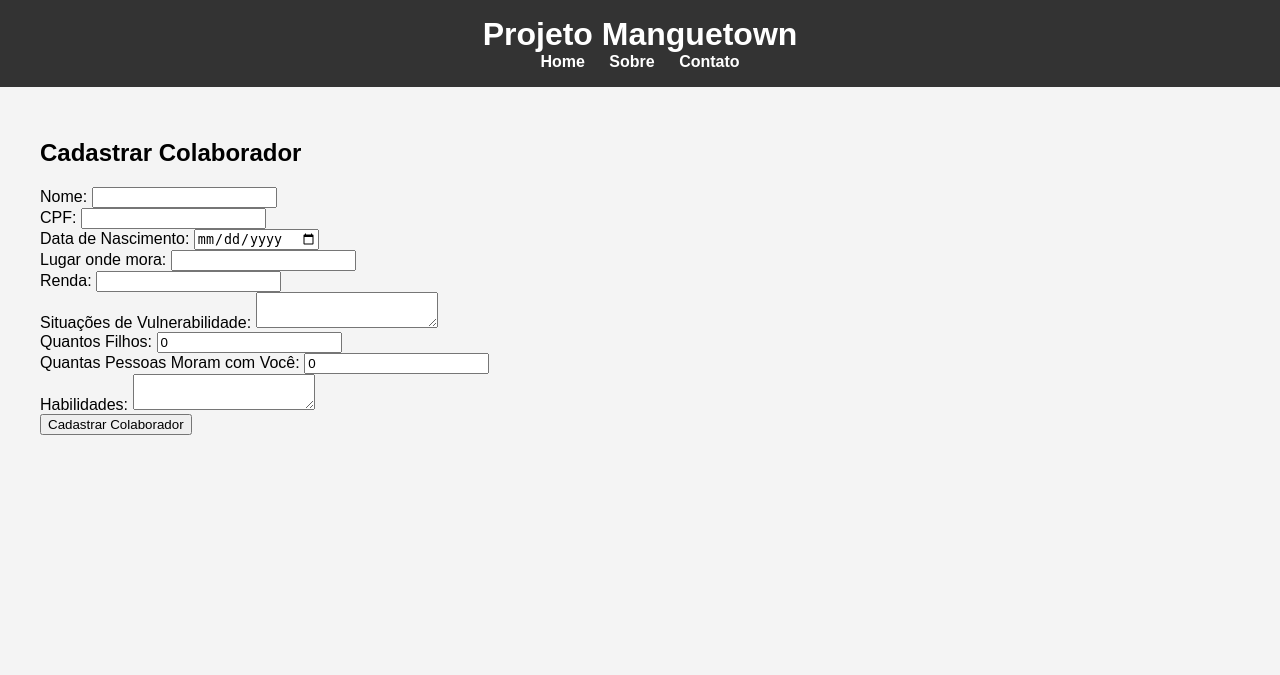
After one commit to rodsouzab/ProjetoManguetown, a Django app: page /cadastrar_colaborador/ in a window 1280 px wide. The commit adds this page. Shown: the top 675 px of the page. Run offline with Django 5.2, Linux system fonts and the light colour scheme.

Commit message:
[Add] Páginas e funcionalidades para listar e cadastrar novos colaboradores.

```diff
--- a/app/models.py
+++ b/app/models.py
@@ -8,11 +8,9 @@ class Colaborador(models.Model):
     data_nascimento = models.DateField(null=True, blank=True)
     lugar_onde_mora = models.CharField(max_length=255)
     renda = models.DecimalField(max_digits=10, decimal_places=2)
-
     situacoes_de_vulnerabilidade = models.TextField(blank=True, null=True)
-
-    quantos_filhos = models.PositiveIntegerField()
-    quantas_pessoas_moram_com_voce = models.PositiveIntegerField()
+    quantos_filhos = models.PositiveIntegerField(default=0)
+    quantas_pessoas_moram_com_voce = models.PositiveIntegerField(default=0)
     habilidades = models.TextField()
 
     def __str__(self):
--- /dev/null
+++ b/app/templates/cadastrar_colaborador.html
@@ -0,0 +1,64 @@
+{% extends 'base.html' %}
+
+{% block title %}
+    Cadastrar Colaborador
+{% endblock %}
+
+{% block content %}
+<h2>Cadastrar Colaborador</h2>
+<form method="POST">
+  {% csrf_token %}
+
+  <label for="nome">Nome:</label>
+  <input type="text" id="nome" name="nome" required /><br />
+
+  <label for="cpf">CPF:</label>
+  <input type="text" name="cpf" id="cpf" maxlength="14" required /><br />
+
+  <label for="data_nascimento">Data de Nascimento:</label>
+  <input type="date" name="data_nascimento" id="data_nascimento" /><br />
+
+  <label for="lugar_onde_mora">Lugar onde mora:</label>
+  <input
+    type="text"
+    name="lugar_onde_mora"
+    id="lugar_onde_mora"
+    maxlength="255"
+    required
+  /><br />
+
+  <label for="renda">Renda:</label>
+  <input type="number" name="renda" id="renda" step="0.01" required /><br />
+
+  <label for="situacoes_de_vulnerabilidade">Situações de Vulnerabilidade:</label>
+  <textarea
+    name="situacoes_de_vulnerabilidade"
+    id="situacoes_de_vulnerabilidade"
+  ></textarea><br />
+
+  <label for="quantos_filhos">Quantos Filhos:</label>
+  <input
+    type="number"
+    name="quantos_filhos"
+    id="quantos_filhos"
+    value="0"
+    min="0"
+    required
+  /><br />
+
+  <label for="quantas_pessoas_moram_com_voce">Quantas Pessoas Moram com Você:</label>
+  <input
+    type="number"
+    name="quantas_pessoas_moram_com_voce"
+    id="quantas_pessoas_moram_com_voce"
+    value="0"
+    min="0"
+    required
+  /><br />
+
+  <label for="habilidades">Habilidades:</label>
+  <textarea name="habilidades" id="habilidades"></textarea><br />
+
+  <button type="submit">Cadastrar Colaborador</button>
+</form>
+{% endblock %}
--- a/app/templates/dashboard.html
+++ b/app/templates/dashboard.html
@@ -9,7 +9,7 @@
     <p>Escolha a gestão que deseja acessar:</p>
 
     <ul>
-        <li><a href="{% url 'manguetown:gestao_colaboradoras' %}">Gestão de Colaboradoras</a></li>
+        <li><a href="{% url 'manguetown:gestao_colaboradores' %}">Gestão de Colaboradoras</a></li>
         <li>Gestão de Parceiros</li>
         <li>Gestão de Doadores</li>
     </ul>
--- a/app/urls.py
+++ b/app/urls.py
@@ -11,5 +11,6 @@ urlpatterns = [
     path('sobre/', views.sobre, name='sobre'),
     path('contato/', views.contato, name='contato'),
     path('dashboard/', views.dashboard, name='dashboard'),
-    path('gestao_colaboradoras/', views.gestao_colaboradoras, name='gestao_colaboradoras'),
+    path('gestao_colaboradores/', views.gestao_colaboradores, name='gestao_colaboradores'),
+    path('cadastrar_colaborador/', views.cadastrar_colaborador, name='cadastrar_colaborador'),
 ]
--- a/app/views.py
+++ b/app/views.py
@@ -1,5 +1,7 @@
-from django.shortcuts import render
+from django.shortcuts import render, redirect
 from django.contrib.auth import views as auth_views
+from .models import Colaborador
+
 
 # Create your views here.
 
@@ -15,8 +17,41 @@ def contato(request):
 def dashboard(request):
     return render(request, 'dashboard.html')
 
-def gestao_colaboradoras(request):
-    return render(request, 'gestao_colaboradoras.html')
+def gestao_colaboradores(request):
+    return render(request, 'gestao_colaboradores.html')
+
+def cadastrar_colaborador(request):
+    if request.method == 'POST':
+        nome = request.POST['nome']
+        cpf = request.POST['cpf']
+        data_nascimento = request.POST['data_nascimento']
+        lugar_onde_mora = request.POST['lugar_onde_mora']
+        renda = request.POST['renda']
+        situacoes_de_vulnerabilidade = request.POST['situacoes_de_vulnerabilidade']
+        quantos_filhos = request.POST['quantos_filhos']
+        quantas_pessoas_moram_com_voce = request.POST['quantas_pessoas_moram_com_voce']
+        habilidades = request.POST['habilidades']
+
+        novo_colaborador = Colaborador.objects.create(
+            nome=nome,
+            cpf=cpf,
+            data_nascimento=data_nascimento,
+            lugar_onde_mora=lugar_onde_mora,
+            renda=renda,
+            situacoes_de_vulnerabilidade=situacoes_de_vulnerabilidade,
+            quantos_filhos=quantos_filhos,
+            quantas_pessoas_moram_com_voce=quantas_pessoas_moram_com_voce,
+            habilidades=habilidades,
+        )
+
+        return redirect('manguetown:gestao_colaboradores')
+
+    return render(request, 'cadastrar_colaborador.html')
+
+def gestao_colaboradores(request):
+    colaboradores = Colaborador.objects.all()
+    return render(request, 'gestao_colaboradores.html', {'colaboradores': colaboradores})
+
 
 class LoginView(auth_views.LoginView):
     template_name = 'login.html'
```
Also changed, not shown: app/templates/gestao_colaboradoras.html (deleted, +0 -7 lines), app/templates/gestao_colaboradores.html (added, +46 -0 lines), db.sqlite3.
